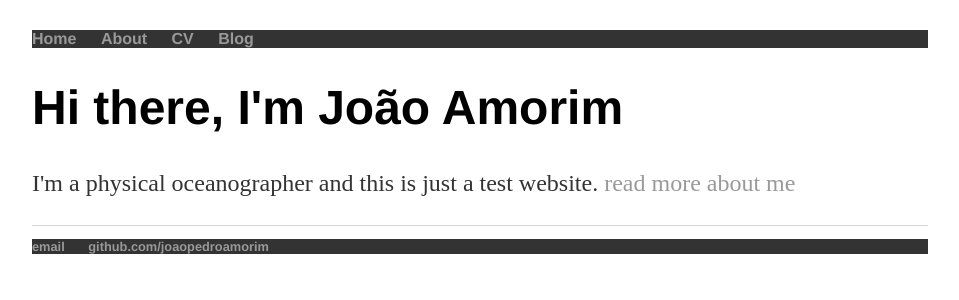
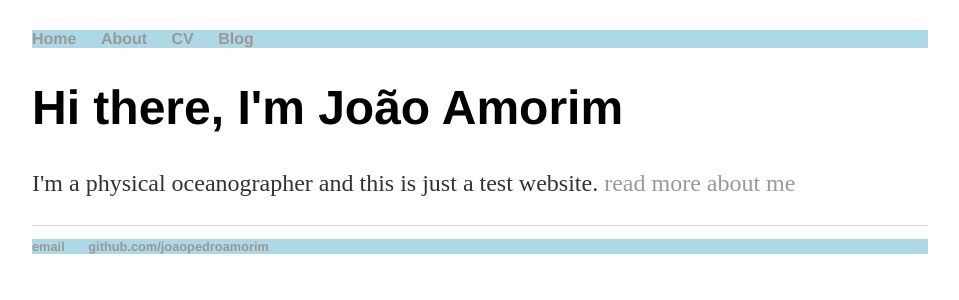
Before and after one commit to joaopedroamorim/joaopedroamorim.github.io, a Jekyll site: the page built from index.html, in a window 1280 px wide. Shown: the top 300 px of the page, without its empty margins (160-1119 px from the left). Built offline with Jekyll 4.4.1, drawn with Linux system fonts in a browser that asks for light colours.

Commit message:
Update main.css

```diff
--- a/css/main.css
+++ b/css/main.css
@@ -13,7 +13,7 @@ body {
 }
 nav ul, footer ul {
     font-family:'Helvetica', 'Arial', 'Sans-Serif';
-    background-color: #333;
+    background-color: lightblue;
     padding: 0px;
     list-style: none;
     font-weight: bold;
```
